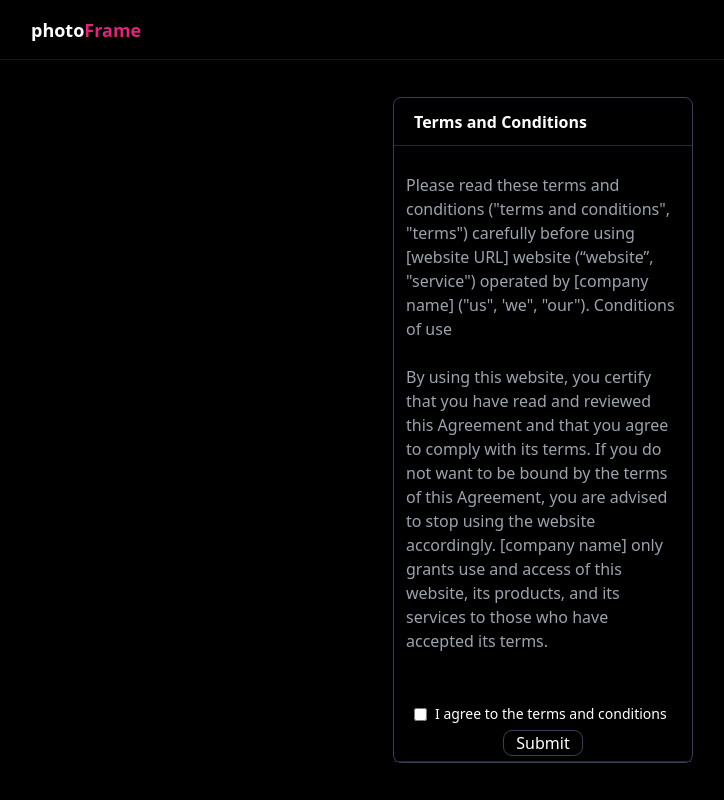
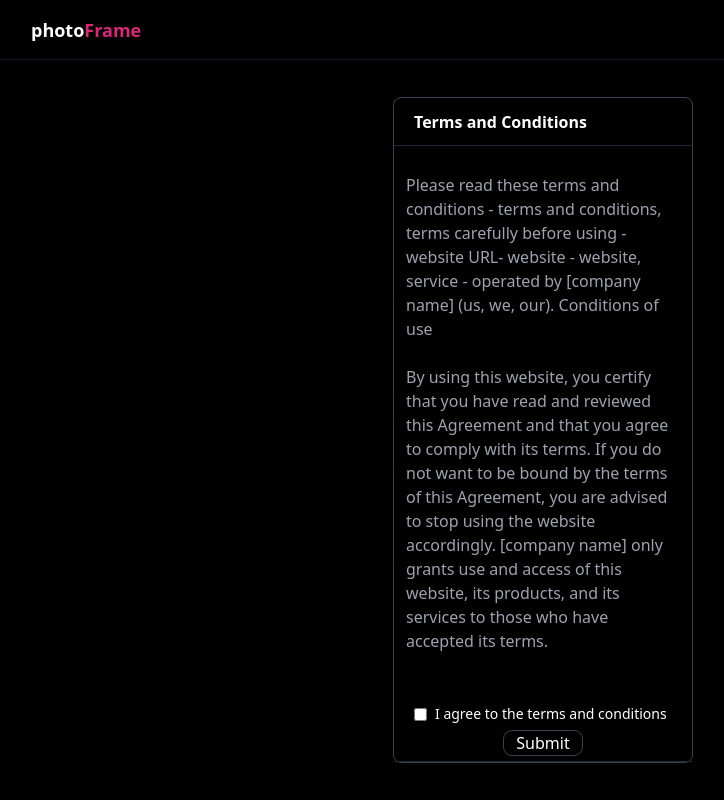
Before and after one commit to Harish-b-03/gallery, a Next.js app: page / in a window 1280 px wide. Shown: the top 800 px of the page, without its empty margins (97-821 px from the left). Built offline with nearby package versions, Linux system fonts and the light colour scheme.

Commit message:
Build Error " FIXED

```diff
--- a/src/components/terms_conditions.tsx
+++ b/src/components/terms_conditions.tsx
@@ -19,7 +19,7 @@ const TermsConditions:React.FC<TermsConditionType> = ({setShowTerms, showTerms})
                 Terms and Conditions
             </div>
             <div className="px-3 flex flex-col justify-start text-gray-400 h-3/4 overflow-scroll">
-            Please read these terms and conditions ("terms and conditions", "terms") carefully before using [website URL] website (“website”, "service") operated by [company name] ("us", 'we", "our").
+            Please read these terms and conditions - terms and conditions, terms carefully before using -website URL- website - website, service  - operated by [company name] (us, we, our).
             Conditions of use <br/><br/>
             By using this website, you certify that you have read and reviewed this Agreement and that you agree to comply with its terms. If you do not want to be bound by the terms of this Agreement, you are advised to stop using the website accordingly. [company name] only grants use and access of this website, its products, and its services to those who have accepted its terms.
             <br/><br/><b>Privacy policy</b><br/>
```
